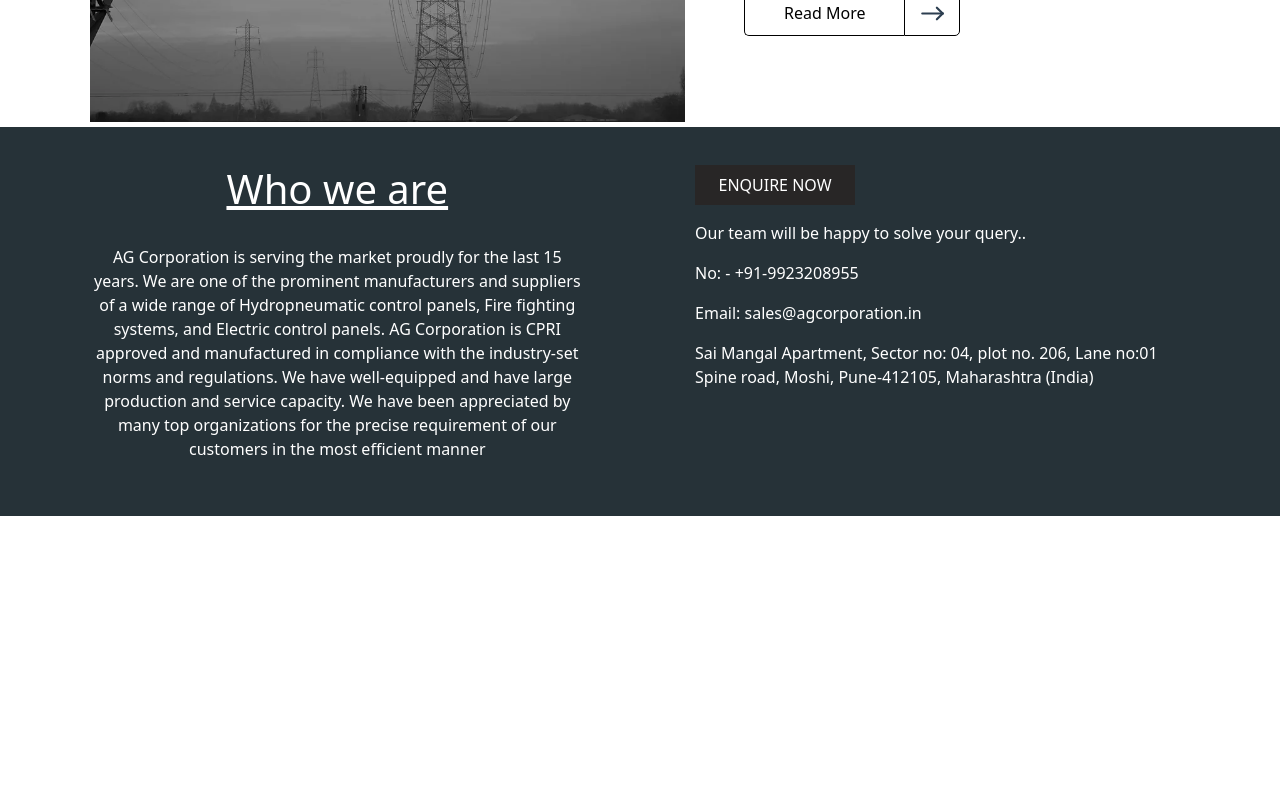
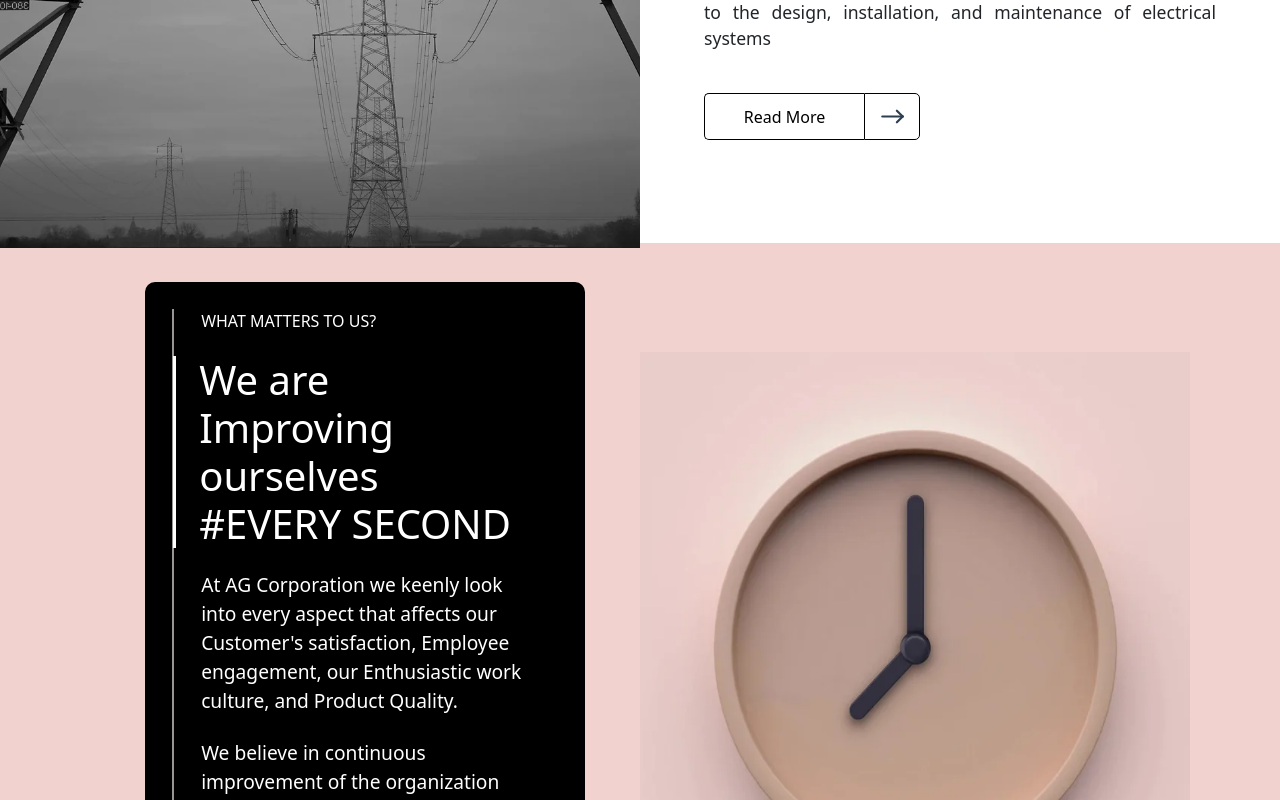
Before and after one commit to PranavShelke4/ag-crop-new, a React (Create React App) app: page / in a window 1280 px wide. Shown: the part 3128-3928 px from the top of the page. Before the commit the page ends 3644 px from the top, so only its background shows below. Built offline with nearby package versions, Linux system fonts and the light colour scheme.

Commit message:
Added WeImproving component
Added WeImproving component and its related files, updated ProductsServices.jsx and added new CSS styles

```diff
--- a/src/Component/Home/ProductsServices.jsx
+++ b/src/Component/Home/ProductsServices.jsx
@@ -70,7 +70,11 @@ function ProductsServices() {
       {/* ELECTRICAL CONTROL PANELS */}
       <div className="products-services-boxs">
         <div className="products-services-box2">
-          <img alt="img" src={ELECTRICAL_CONTROL_PANELS} />
+          <img
+            className="products-services-box2-img"
+            alt="img"
+            src={ELECTRICAL_CONTROL_PANELS}
+          />
         </div>
 
         <div className="products-services-box1">
@@ -175,7 +179,11 @@ function ProductsServices() {
       {/* ELECTRICAL SERVICES */}
       <div className="products-services-boxs">
         <div className="products-services-box2">
-          <img alt="img" src={ELECTRICAL_SERVICES} />
+          <img
+            className="products-services-box2-img"
+            alt="img"
+            src={ELECTRICAL_SERVICES}
+          />
         </div>
 
         <div className="products-services-box1">
--- /dev/null
+++ b/src/Component/Home/WeImproving.jsx
@@ -0,0 +1,36 @@
+import React from "react";
+import "../../Style/Home/WeImproving.css";
+import clock from "../../Assets/clock.webp";
+
+function WeImproving() {
+  return (
+    <div className="WeImproving">
+      <div className="WeImprovingBox1">
+        <div className="WeImprovingBox1SubBox">
+          <div className="WeImprovingBox1SubBox2">
+            <p>WHAT MATTERS TO US?</p>
+            <div className="WeImprovingBox1SubBox2SubBox">
+              <h2>We are Improving ourselves #EVERY SECOND </h2>
+            </div>
+            <span>
+              At AG Corporation we keenly look into every aspect that affects
+              our Customer's satisfaction, Employee engagement, our Enthusiastic
+              work culture, and Product Quality.
+            </span>
+            <br />
+            <br />
+            <span>
+              We believe in continuous improvement of the organization and
+              that's the reason we are leading market from last 12 + years
+            </span>
+          </div>
+        </div>
+      </div>
+      <div className="WeImprovingBox2">
+        <img src={clock} alt="clock" />
+      </div>
+    </div>
+  );
+}
+
+export default WeImproving;
--- a/src/Pages/Home.jsx
+++ b/src/Pages/Home.jsx
@@ -1,12 +1,14 @@
 import React from "react";
 import CustomersLove from "../Component/Home/CustomersLove";
 import ProductsServices from "../Component/Home/ProductsServices";
+import WeImproving from "../Component/Home/WeImproving";
 
 function Home() {
   return (
     <>
       <CustomersLove />
       <ProductsServices />
+      <WeImproving />
     </>
   );
 }
--- a/src/Style/Home/ProductsServices.css
+++ b/src/Style/Home/ProductsServices.css
@@ -1,5 +1,5 @@
 .products-services {
-  padding: 7% 0% 0 7%;
+  padding: 5% 0% 0% 0%;
   margin-bottom: 5%;
 }
 
@@ -36,6 +36,10 @@
   align-items: left;
   justify-content: center;
   margin-bottom: -5%;
+}
+
+.products-services-box2-img {
+  width: 100%;
 }
 
 .products-services-box1-title {
--- /dev/null
+++ b/src/Style/Home/WeImproving.css
@@ -0,0 +1,52 @@
+.WeImproving {
+  padding: 3% 7%;
+  background-color: #f1d2cf;
+  margin-top: -5px;
+  display: flex;
+}
+
+.WeImprovingBox1,
+.WeImprovingBox2 {
+  width: 50%;
+  display: flex;
+  flex-direction: column;
+  align-items: center;
+  justify-content: center;
+}
+
+.WeImprovingBox1SubBox {
+  padding: 5%;
+  background-color: black;
+  color: white;
+  border-radius: 10px;
+  font-weight: 300;
+  font-size: 1rem;
+  width: 80%;
+  padding-bottom: 10rem;
+}
+
+.WeImprovingBox1SubBox h2 {
+  font-size: 2.5rem;
+  font-weight: 300;
+  margin: 7% 0%;
+}
+
+.WeImprovingBox1SubBox span {
+  font-size: 1.2rem;
+}
+
+.WeImprovingBox1SubBox2 {
+  border-left: 2px solid rgb(154, 148, 148);
+  padding: 0% 7%;
+}
+
+.WeImprovingBox1SubBox2SubBox {
+  border-left: 3px solid rgb(255, 255, 255);
+  margin-left: -8.5%;
+  padding-left: 7%;
+}
+
+.WeImprovingBox2 img {
+  width: 100%;
+  height: 37rem;
+}
```
Also changed, not shown: src/Assets/clock.webp (added).
